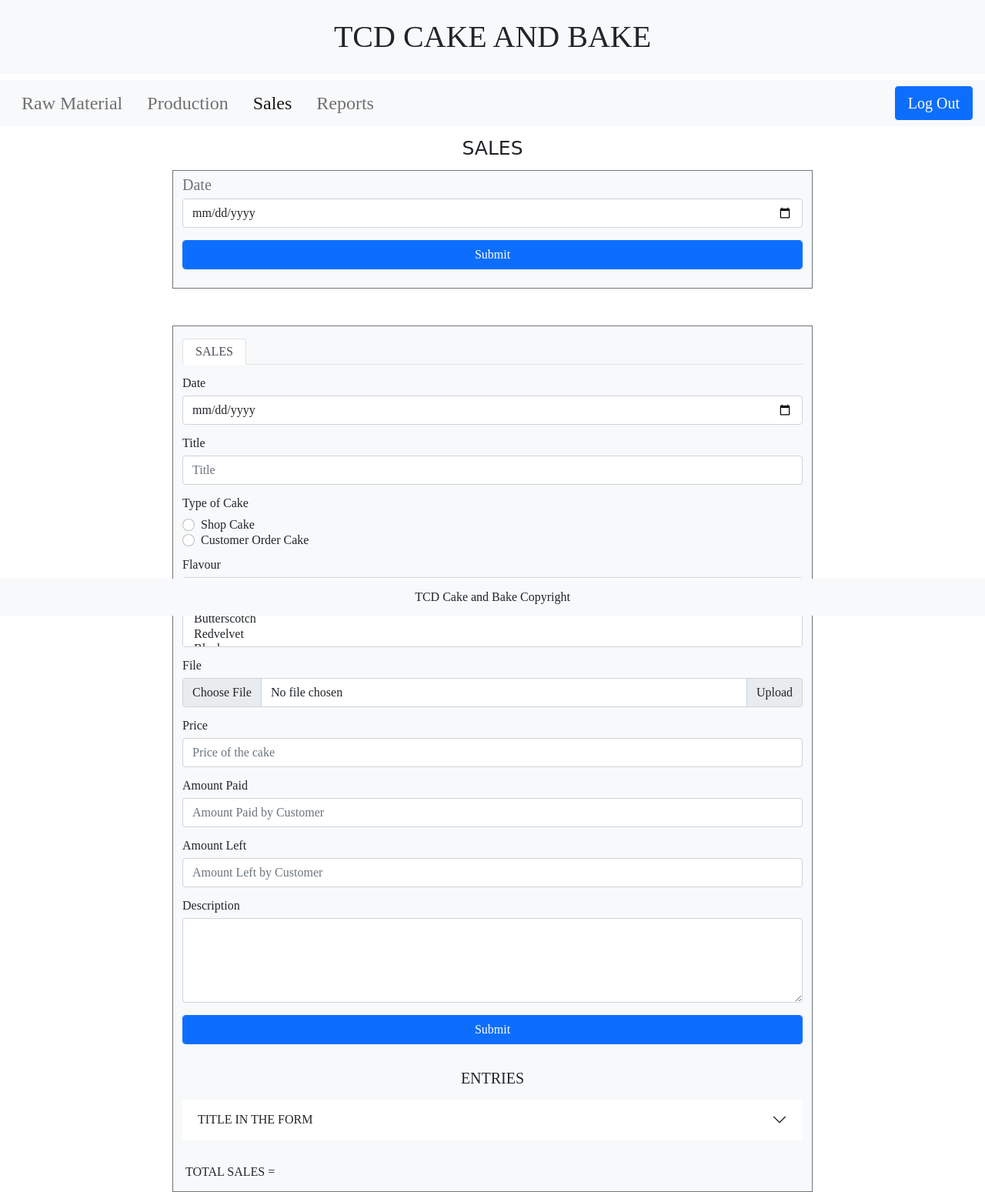
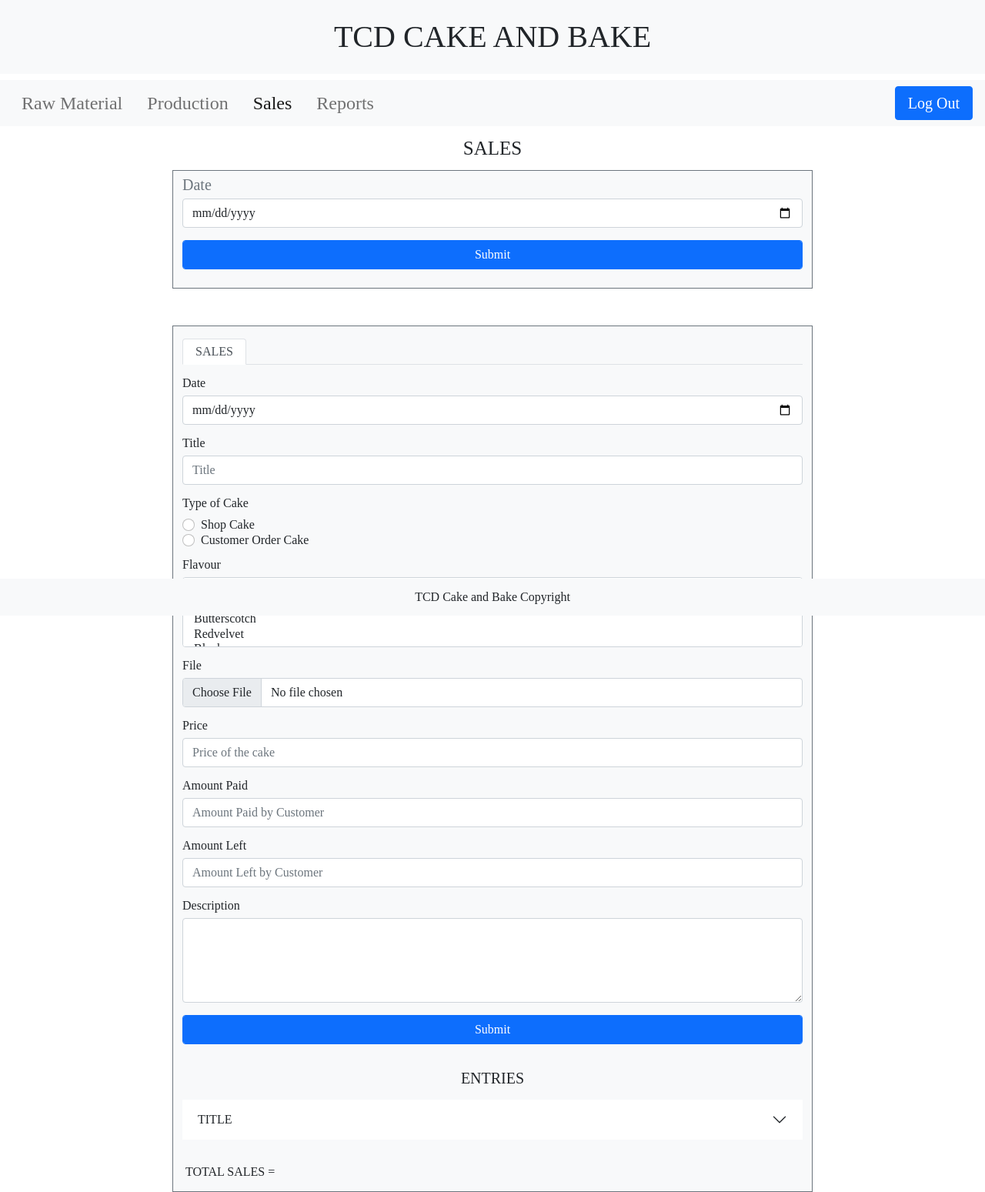
Before and after one commit to SophieaSharma/tcd, a PHP site: page /sales.php in a window 1280 px wide. Shown: the whole page at 77% size. Run offline with PHP 8.4, Linux system fonts and the light colour scheme; some libraries are stand-ins or nearby versions.

Commit message:
changes commit on 27 dec 2021

```diff
--- /dev/null
+++ b/SQL_queries/salesEntries_query.php
@@ -0,0 +1,5 @@
+<?php
+GLOBAL $connection;
+require_once "db_connection.php";
+$query="SELECT * FROM sales";
+$result=mysqli_query($connection,$query);
--- a/bootstrap/container.php
+++ /dev/null
@@ -1 +0,0 @@
-<?php
--- a/production.php
+++ b/production.php
@@ -10,7 +10,7 @@ require_once "SQL_queries/production_query.php";
           content="width=device-width, user-scalable=no, initial-scale=1.0, maximum-scale=1.0, minimum-scale=1.0">
     <meta http-equiv="X-UA-Compatible" content="ie=edge">
     <link href="https://cdn.jsdelivr.net/npm/bootstrap@5.1.3/dist/css/bootstrap.min.css" rel="stylesheet" integrity="sha384-1BmE4kWBq78iYhFldvKuhfTAU6auU8tT94WrHftjDbrCEXSU1oBoqyl2QvZ6jIW3" crossorigin="anonymous">
-    <link rel="stylesheet" href="style.css" type="text/css">
+    <link rel="stylesheet" href="css/style.css" type="text/css">
 
     <link rel="stylesheet" href="https://cdn.jsdelivr.net/npm/bootstrap-icons@1.7.1/font/bootstrap-icons.css">
     <title>ePortal</title>
@@ -53,7 +53,7 @@ require_once "header.php";
     <!--nav-->
     <!--production-->
     <div class="row mx-3 justify-content-evenly">
-        <h1 class="my-3" style="text-align: center; text-transform: uppercase; font-family: cursive; font-size: 25px;">
+        <h1 class="my-3" style="text-align: center; text-transform: uppercase; font-family: 'Abyssinica SIL'; font-size: 25px;">
             production
         </h1>
         <!--date-->
--- a/productionEntries.php
+++ b/productionEntries.php
@@ -7,7 +7,7 @@
           content="width=device-width, user-scalable=no, initial-scale=1.0, maximum-scale=1.0, minimum-scale=1.0">
     <meta http-equiv="X-UA-Compatible" content="ie=edge">
     <link href="https://cdn.jsdelivr.net/npm/bootstrap@5.1.3/dist/css/bootstrap.min.css" rel="stylesheet" integrity="sha384-1BmE4kWBq78iYhFldvKuhfTAU6auU8tT94WrHftjDbrCEXSU1oBoqyl2QvZ6jIW3" crossorigin="anonymous">
-    <link rel="stylesheet" href="style.css" type="text/css">
+    <link rel="stylesheet" href="css/style.css" type="text/css">
 
     <link rel="stylesheet" href="https://cdn.jsdelivr.net/npm/bootstrap-icons@1.7.1/font/bootstrap-icons.css">
     <title>ePortal</title>
--- a/rawmaterial.php
+++ b/rawmaterial.php
@@ -6,7 +6,7 @@
           content="width=device-width, user-scalable=no, initial-scale=1.0, maximum-scale=1.0, minimum-scale=1.0">
     <meta http-equiv="X-UA-Compatible" content="ie=edge">
     <link href="https://cdn.jsdelivr.net/npm/bootstrap@5.1.3/dist/css/bootstrap.min.css" rel="stylesheet" integrity="sha384-1BmE4kWBq78iYhFldvKuhfTAU6auU8tT94WrHftjDbrCEXSU1oBoqyl2QvZ6jIW3" crossorigin="anonymous">
-    <link rel="stylesheet" href="style.css" type="text/css">
+    <link rel="stylesheet" href="css/style.css" type="text/css">
 
     <link rel="stylesheet" href="https://cdn.jsdelivr.net/npm/bootstrap-icons@1.7.1/font/bootstrap-icons.css">
     <title>ePortal</title>
@@ -49,7 +49,7 @@ require_once "header.php";
     <!--nav-->
     <!--sales-->
     <div class="row mx-3 justify-content-evenly">
-        <h1 class="my-3" style="text-align: center; text-transform: uppercase; font-family: cursive; font-size: 25px;">
+        <h1 class="my-3" style="text-align: center; text-transform: uppercase; font-family: 'Abyssinica SIL'; font-size: 25px;">
             raw material
         </h1>
         <!--date-->
--- a/rawmaterialEntries.php
+++ b/rawmaterialEntries.php
@@ -7,7 +7,7 @@
           content="width=device-width, user-scalable=no, initial-scale=1.0, maximum-scale=1.0, minimum-scale=1.0">
     <meta http-equiv="X-UA-Compatible" content="ie=edge">
     <link href="https://cdn.jsdelivr.net/npm/bootstrap@5.1.3/dist/css/bootstrap.min.css" rel="stylesheet" integrity="sha384-1BmE4kWBq78iYhFldvKuhfTAU6auU8tT94WrHftjDbrCEXSU1oBoqyl2QvZ6jIW3" crossorigin="anonymous">
-    <link rel="stylesheet" href="style.css" type="text/css">
+    <link rel="stylesheet" href="css/style.css" type="text/css">
 
     <link rel="stylesheet" href="https://cdn.jsdelivr.net/npm/bootstrap-icons@1.7.1/font/bootstrap-icons.css">
     <title>ePortal</title>
--- a/reports.php
+++ b/reports.php
@@ -7,7 +7,7 @@
           content="width=device-width, user-scalable=no, initial-scale=1.0, maximum-scale=1.0, minimum-scale=1.0">
     <meta http-equiv="X-UA-Compatible" content="ie=edge">
     <link href="https://cdn.jsdelivr.net/npm/bootstrap@5.1.3/dist/css/bootstrap.min.css" rel="stylesheet" integrity="sha384-1BmE4kWBq78iYhFldvKuhfTAU6auU8tT94WrHftjDbrCEXSU1oBoqyl2QvZ6jIW3" crossorigin="anonymous">
-    <link rel="stylesheet" href="style.css" type="text/css">
+    <link rel="stylesheet" href="css/style.css" type="text/css">
 
     <link rel="stylesheet" href="https://cdn.jsdelivr.net/npm/bootstrap-icons@1.7.1/font/bootstrap-icons.css">
     <title>ePortal</title>
@@ -51,7 +51,7 @@ require_once "header.php";
     <!--nav-->
     <!--sales-->
     <div class="row mx-3 justify-content-evenly">
-        <h1 class="my-3" style="text-align: center; text-transform: uppercase; font-family: cursive; font-size: 25px;">
+        <h1 class="my-3" style="text-align: center; text-transform: uppercase; font-family: 'Abyssinica SIL'; font-size: 25px;">
             reports
         </h1>
         <!--date-->
--- a/reportsEntries.php
+++ b/reportsEntries.php
@@ -7,7 +7,7 @@
           content="width=device-width, user-scalable=no, initial-scale=1.0, maximum-scale=1.0, minimum-scale=1.0">
     <meta http-equiv="X-UA-Compatible" content="ie=edge">
     <link href="https://cdn.jsdelivr.net/npm/bootstrap@5.1.3/dist/css/bootstrap.min.css" rel="stylesheet" integrity="sha384-1BmE4kWBq78iYhFldvKuhfTAU6auU8tT94WrHftjDbrCEXSU1oBoqyl2QvZ6jIW3" crossorigin="anonymous">
-    <link rel="stylesheet" href="style.css" type="text/css">
+    <link rel="stylesheet" href="css/style.css" type="text/css">
 
     <link rel="stylesheet" href="https://cdn.jsdelivr.net/npm/bootstrap-icons@1.7.1/font/bootstrap-icons.css">
     <title>ePortal</title>
--- a/sales.php
+++ b/sales.php
@@ -1,5 +1,6 @@
 <?php
 require_once "errors.php";
+GLOBAL $connection;
 require_once "SQL_queries/sales_query.php";
 ?>
 <!doctype html>
@@ -10,7 +11,7 @@ require_once "SQL_queries/sales_query.php";
           content="width=device-width, user-scalable=no, initial-scale=1.0, maximum-scale=1.0, minimum-scale=1.0">
     <meta http-equiv="X-UA-Compatible" content="ie=edge">
     <link href="https://cdn.jsdelivr.net/npm/bootstrap@5.1.3/dist/css/bootstrap.min.css" rel="stylesheet" integrity="sha384-1BmE4kWBq78iYhFldvKuhfTAU6auU8tT94WrHftjDbrCEXSU1oBoqyl2QvZ6jIW3" crossorigin="anonymous">
-    <link rel="stylesheet" href="style.css" type="text/css">
+    <link rel="stylesheet" href="css/style.css" type="text/css">
 
     <link rel="stylesheet" href="https://cdn.jsdelivr.net/npm/bootstrap-icons@1.7.1/font/bootstrap-icons.css">
     <title>ePortal</title>
@@ -50,7 +51,7 @@ require_once "SQL_queries/sales_query.php";
     <!--nav-->
     <!--sales-->
     <div class="row mx-3 justify-content-evenly">
-        <h1 class="my-3" style="text-align: center; text-transform: uppercase; font-family: cursive; font-size: 25px;">
+        <h1 class="my-3" style="text-align: center; text-transform: uppercase; font-family: 'Abyssinica SIL'; font-size: 25px;">
             sales
         </h1>
         <!--date-->
@@ -116,7 +117,7 @@ require_once "SQL_queries/sales_query.php";
                     <label for="file" class="form-label">File</label>
                     <div class="input-group mb-3">
                         <input name="imageSales" type="file" class="form-control" id="file">
-                        <label class="input-group-text" for="file">Upload</label>
+                        <!--<label class="input-group-text" for="file">Upload</label>-->
                     </div>
                 </div>
 
@@ -150,22 +151,40 @@ require_once "SQL_queries/sales_query.php";
       <div class="col-lg-8 text-center pt-3 bg-light  border border-secondary border-top-0 border-bottom-0">
           <h3 class="display-6 fs-5 text-uppercase">Entries</h3>
       </div>
+
+      <!--  --><?php
+/*        if(isset($_POST['submitSales'])){
+            require_once "SQL_queries/db_connection.php";
+        $query="SELECT * FROM sales";
+        $result=mysqli_query($connection,$query);
+        if(!$result){
+            die("not" . mysqli_error($connection));
+        }
+        while ($row=mysqli_fetch_assoc($result)){
+            $dateSalesEntries=$row['date'];
+            $titleSalesEntries=$row['title'];
+            */?>
             <!--Accordion it will keep increasing with every form entry-->
             <div class="col-lg-8 py-3 bg-light  border border-secondary border-top-0 border-bottom-0">
                 <div class="accordion accordion-flush" id="accordionFlushExample">
                     <div class="accordion-item">
                         <h2 class="accordion-header" id="flush-headingOne">
                             <button class="accordion-button collapsed text-uppercase" type="button" data-bs-toggle="collapse" data-bs-target="#flush-collapseOne" aria-expanded="false" aria-controls="flush-collapseOne">
-                            Title in the form
+                                title
                             </button>
                         </h2>
                         <div id="flush-collapseOne" class="accordion-collapse collapse" aria-labelledby="flush-headingOne" data-bs-parent="#accordionFlushExample">
-                        <div class="accordion-body">Placeholder content for this accordion, which is intended to demonstrate the <code>.accordion-flush</code> class. This is the first item's accordion body.</div>
+                            <div class="accordion-body">
+
+                            </div>
                         </div>
                     </div>
                 </div>
             </div>
             <!--Accordion-->
+
+
+
         <div class="col-lg-8 display-6 fs-6 p-3 text-uppercase bg-light  border border-secondary border-top-0 ">
             Total Sales =
         </div>
--- a/salesEntries.php
+++ b/salesEntries.php
@@ -7,7 +7,7 @@
           content="width=device-width, user-scalable=no, initial-scale=1.0, maximum-scale=1.0, minimum-scale=1.0">
     <meta http-equiv="X-UA-Compatible" content="ie=edge">
     <link href="https://cdn.jsdelivr.net/npm/bootstrap@5.1.3/dist/css/bootstrap.min.css" rel="stylesheet" integrity="sha384-1BmE4kWBq78iYhFldvKuhfTAU6auU8tT94WrHftjDbrCEXSU1oBoqyl2QvZ6jIW3" crossorigin="anonymous">
-    <link rel="stylesheet" href="style.css" type="text/css">
+    <link rel="stylesheet" href="css/style.css" type="text/css">
 
     <link rel="stylesheet" href="https://cdn.jsdelivr.net/npm/bootstrap-icons@1.7.1/font/bootstrap-icons.css">
     <title>ePortal</title>
--- a/signup_loginPage.php
+++ b/signup_loginPage.php
@@ -11,7 +11,7 @@ require_once "SQL_queries/signup_query.php";
           content="width=device-width, user-scalable=no, initial-scale=1.0, maximum-scale=1.0, minimum-scale=1.0">
     <meta http-equiv="X-UA-Compatible" content="ie=edge">
     <link href="https://cdn.jsdelivr.net/npm/bootstrap@5.1.3/dist/css/bootstrap.min.css" rel="stylesheet" integrity="sha384-1BmE4kWBq78iYhFldvKuhfTAU6auU8tT94WrHftjDbrCEXSU1oBoqyl2QvZ6jIW3" crossorigin="anonymous">
-    <link rel="stylesheet" href="style.css" type="text/css">
+    <link rel="stylesheet" href="css/style.css" type="text/css">
     <title>ePortal</title>
 </head>
 <body>
```
Also changed, not shown: bootstrap/container.css (deleted), css/style.css (renamed from style.css). Lines whose indentation alone changed are shown as unchanged.
